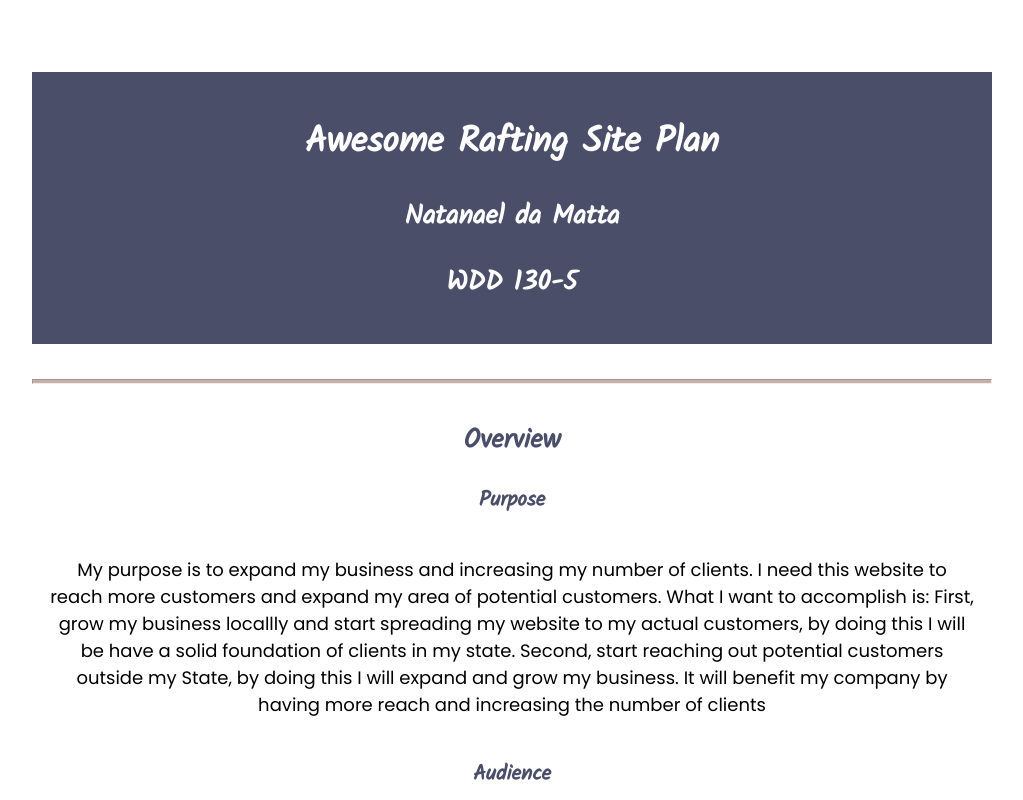
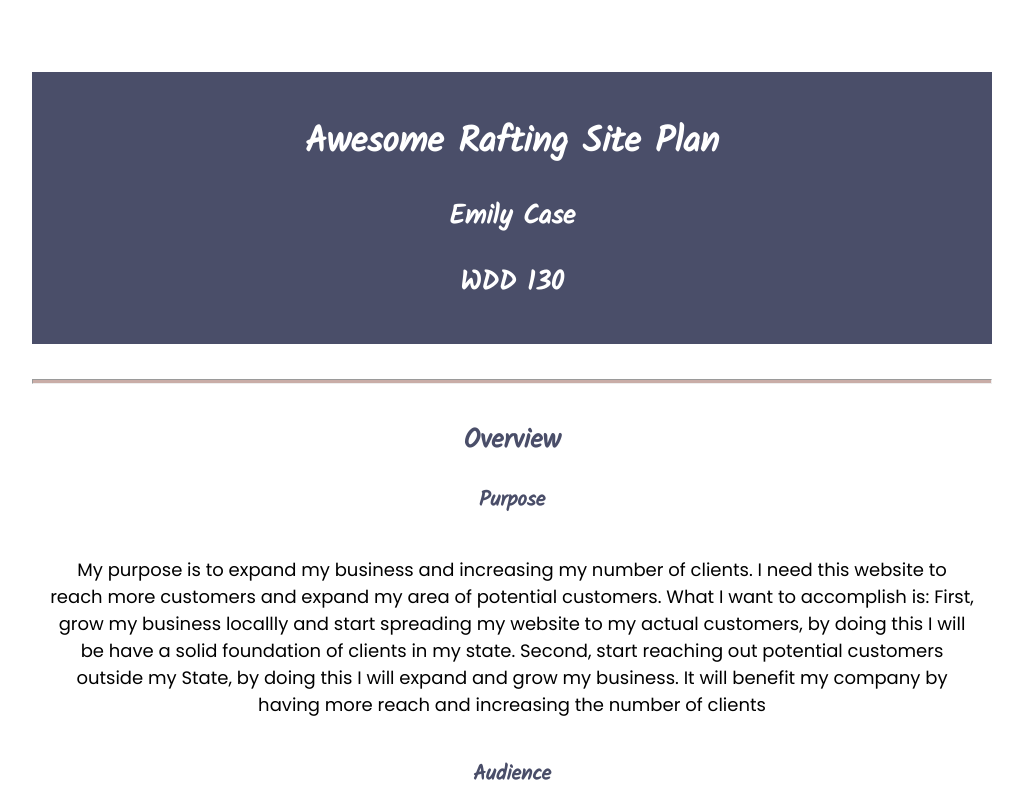
Before and after one commit to emilyesc/wdd130, a plain HTML site: page wwr/site-plan-rafting.html in a window 1280 px wide. Shown: the top 800 px of the page, without its empty margins (128-1151 px from the left). Drawn offline with Linux system fonts and the light colour scheme.

Commit message:
Update site-plan-rafting.html

```diff
--- a/wwr/site-plan-rafting.html
+++ b/wwr/site-plan-rafting.html
@@ -11,9 +11,9 @@
 <body>
   <header>
     <h1>Awesome Rafting Site Plan</h1>
-    <h2>Natanael da Matta</h2>
-    <h2>WDD 130-5</h2>
-    <!-- In the header above, add the name of your site, your name and class number. For example if you are in section 3 you would put WDD 130-03 -->
+    <h2>Emily Case</h2>
+    <h2>WDD 130</h2>
+
   </header>
   <main>
     <!-- ------------------------Steps 2-5------------------------------ -->
@@ -26,7 +26,6 @@
     First, grow my business locallly and start spreading my website to my actual customers, by doing this I will be have a solid foundation of clients in my state.
     Second, start reaching out potential customers outside my State, by doing this I will expand and grow my business.
     It will benefit my company by having more reach and increasing the number of clients</p>
-    <!-- change this -->
 
     <h3>Audience</h3>
     <p>My target customers are people interested in rafting activities, either individual or as a family.
@@ -34,7 +33,7 @@
     They want to go out to rafting locations and practice this sport as individuals or as a family.
     Their needs not being met are buying rafting equipment, buying food or similar for the trip, tourism of places on our way to our rafting location.
     My audience will access to my website through desktop and mobile device </p>
-    <!-- change this -->
+
 
     <hr />
     <h2>Branding</h2>
@@ -44,12 +43,8 @@
     <hr />
     <h2>Style Guide</h2>
 
-    <!-- ------------------------Steps 6-9------------------------------ -->
+    <h3>Color Palette</h3>
 
-    <h3>Color Palette</h3>
-    <!--  The colors you choose for a website are one of the most important decisions you will make. Follow the instructions on the activity in Canvas then return and replace the color codes below with the hex color codes (the 6 digit numbers that show at the bottom of each color) for the colors you have chosen below.  You should have at least 2 colors but do not have to fill in all 4 if you do not need them.  -->
-
-    <!-- Copy and paste the URL to your finished palette below. Replace the href value that is there with yours. Make sure to paste it into both the href value and the content text of the <a> tag -->
     <p>Palette URL:</p>
     <a href="https://coolors.co/8db580-4a4e69-9a8c98-c9ada7-ffffff"
       target="_blank">https://coolors.co/8db580-4a4e69-9a8c98-c9ada7-ffffff</a>
@@ -61,7 +56,6 @@
         <th>Accent 1</th>
         <th>Accent 2</th>
       </tr>
-      <!-- Replace the numbers in the boxes below with your hex color codes. Then switch to the site-plan.css file and change your colors there as well. -->
       <tr>
         <td class="primary">[#4A4E69]</td>
         <td class="secondary">[#9A8C98]</td>
@@ -73,15 +67,12 @@
     <!-- ------------------------Steps 10-12------------------------------ -->
 
     <h3>Typography</h3>
-    <!-- Choose a font for your paragraphs (body copy) and headlines. What font(s) have you chosen? Think also about which of your colors above you might use for background and font colors. -->
 
     <h4>
       Heading Font: Kalam
-      <!-- change this -->
     </h4>
     <h4>
       Paragraph Font: Poppins
-      <!-- change this -->
     </h4>
     <h3>Normal paragraph example</h3>
     <p>
@@ -98,7 +89,6 @@
       happen for you.
     </p>
 
-    <!-- ------------------------Step 13------------------------------ -->
 
     <h3>Navigation</h3>
     <!-- Think about how you want your navigation bar to look. In the site-plan.css file change the colors to your colors to get the look you desire. -->
@@ -113,7 +103,6 @@
       <div class="sm-home">Home</div>
       <div class="sm-page2">
         FAQ
-        <!-- this page will have a name later -->
       </div>
       <div class="sm-page3">Contact Us</div>
 
```
